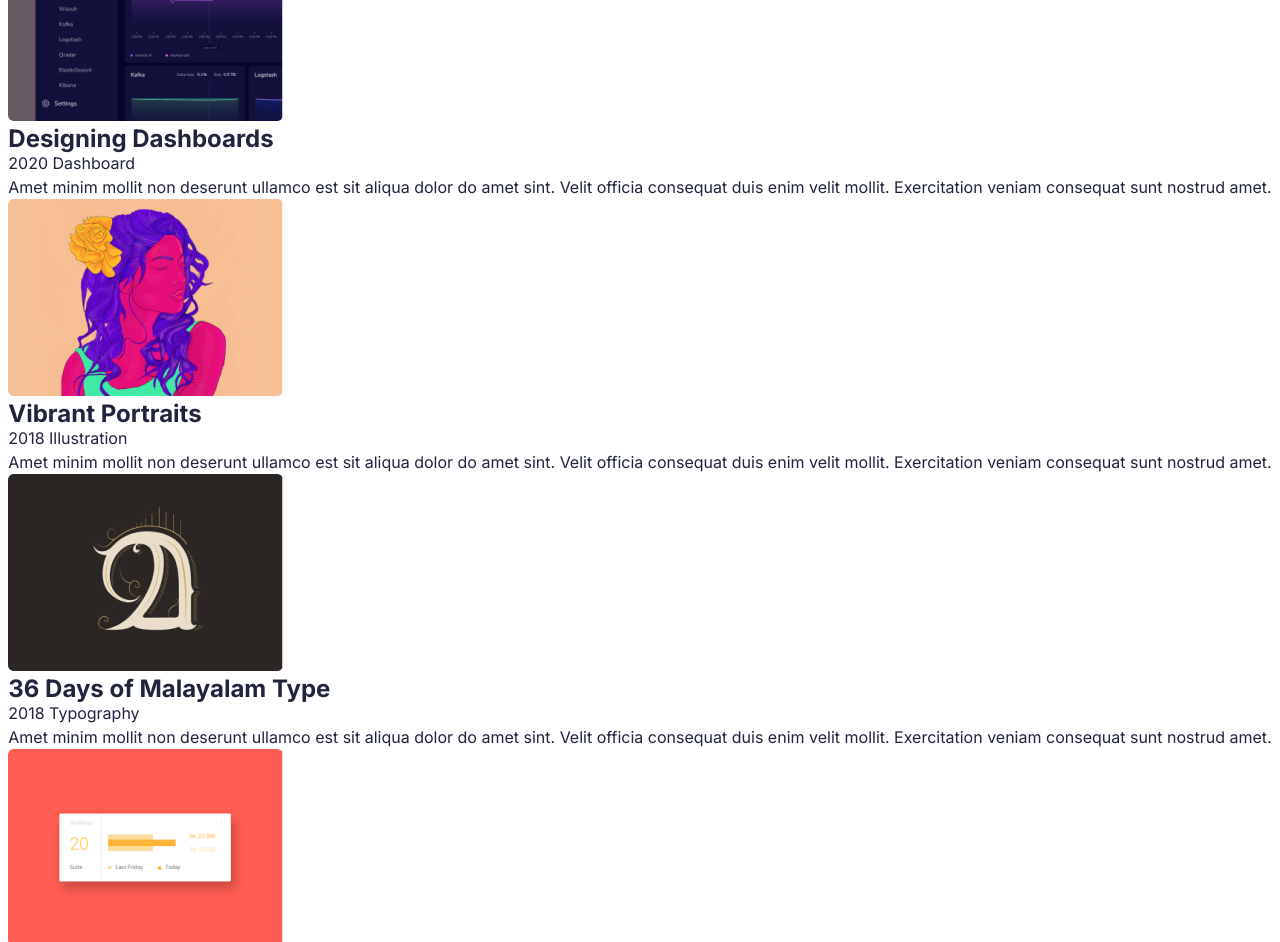
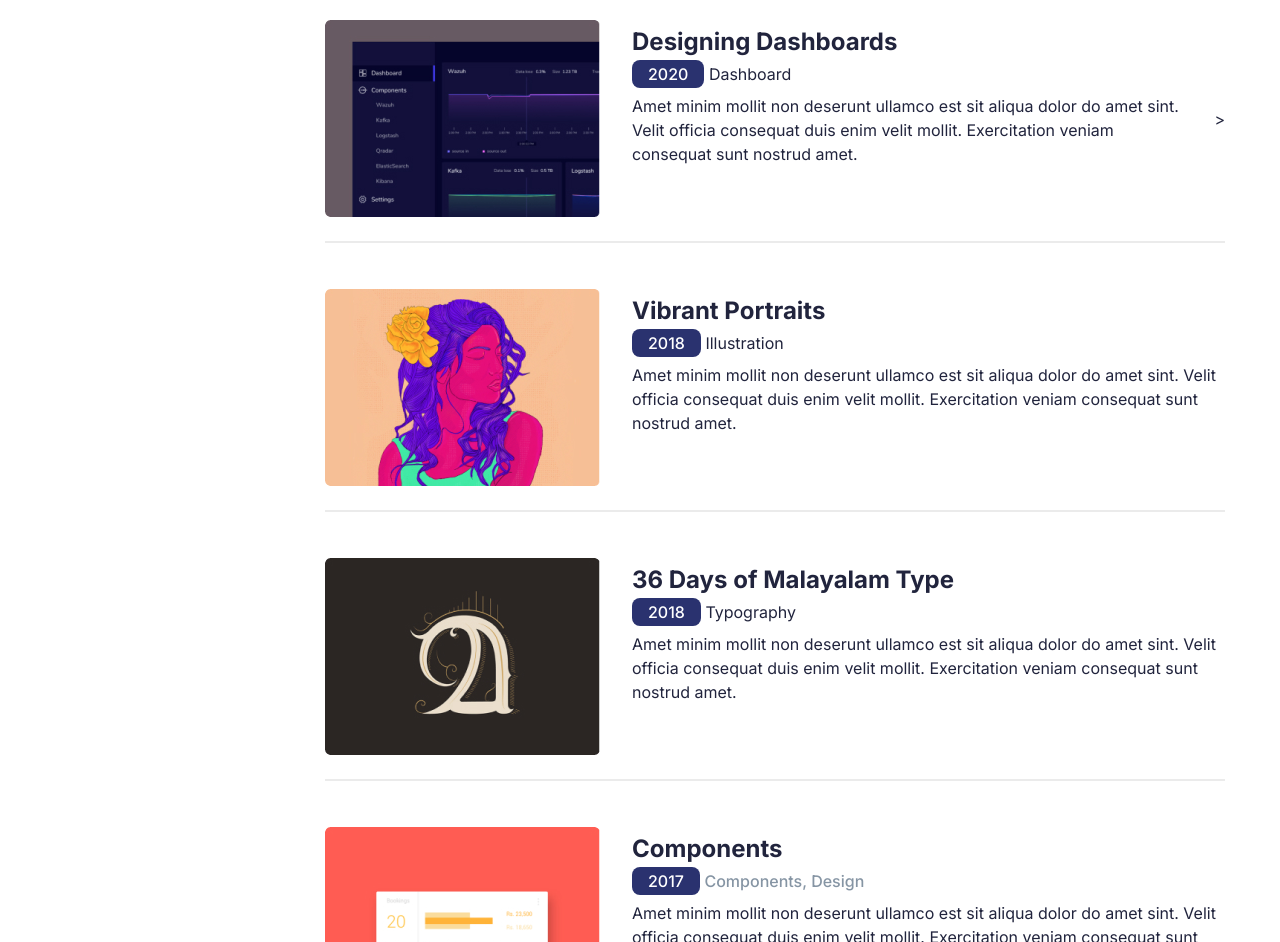
Before and after one commit to DoktorPixel/practical-examples, a plain HTML site: page 01-john-page/work.html in a window 1280 px wide. Shown: the part 210-1152 px from the top of the page. Drawn offline with Linux system fonts and the light colour scheme.

Commit message:
page complite

```diff
--- a/01-john-page/css/styles.css
+++ b/01-john-page/css/styles.css
@@ -4,3 +4,4 @@
 @import "./footer.css";
 @import "./variables.css";
 @import "./blog.css";
+@import "./work.css";
--- /dev/null
+++ b/01-john-page/css/work.css
@@ -0,0 +1,51 @@
+.work-title-container {
+    display: flex;
+    flex-direction: row;
+    padding: 40px 0px 16px 16px;
+    gap: 10px;
+    margin-left: 270px;
+    width: 900px;
+    height: 96px;
+
+}
+
+.work-title {
+
+    font-weight: 700;
+    font-size: 40px;
+    line-height: 40px;
+
+}
+
+.work-examples {
+    display: flex;
+    flex-direction: column;
+    align-items: flex-start;
+    padding: 0px;
+    gap: 24px;
+    width: 900px;
+
+    margin-left: 270px;
+}
+
+.work-item {
+    display: flex;
+    flex-direction: row;
+    align-items: center;
+    padding: 16px 0px;
+    gap: 24px;
+
+    width: 900px;
+    height: 245px;
+    box-shadow: 0px 2px 0px rgba(0, 0, 0, 0.08);
+}
+
+.work-item-info {
+    display: flex;
+    flex-direction: column;
+    align-items: flex-start;
+    padding: 16px 8px;
+    gap: 8px;
+    width: 601px;
+    height: 210px;
+}
--- a/01-john-page/work.html
+++ b/01-john-page/work.html
@@ -30,59 +30,78 @@
         </nav>
       </header>
       <main>
-        <h1>Work</h1>
-        <ul>
-          <li>
+        <div class="work-title-container">
+          <h1 class="work-title">Work</h1>
+        </div>
+        <ul class="work-examples">
+          <li class="work-item">
             <img
               src="./images/dashboard.jpg"
               alt="Designing Dashboards"
               width="275px"
             />
+            <div class="work-item-info">
               <h2>Designing Dashboards</h2>
-            <span>2020</span> <span>Dashboard</span>
+              <p>
+                <span class="features-years">2020</span> <span>Dashboard</span>
+              </p>
               <p>
                 Amet minim mollit non deserunt ullamco est sit aliqua dolor do
                 amet sint. Velit officia consequat duis enim velit mollit.
                 Exercitation veniam consequat sunt nostrud amet.
               </p>
+            </div>
+            >
           </li>
-          <li>
+          <li class="work-item">
             <img
               src="./images/vibrant-portrait.jpg"
               alt="Vibrant Portraits"
               width="275px"
             />
+            <div class="work-item-info">
               <h2>Vibrant Portraits</h2>
-            <span>2018</span> <span>Illustration</span>
+              <p>
+                <span class="features-years">2018</span>
+                <span>Illustration</span>
+              </p>
               <p>
                 Amet minim mollit non deserunt ullamco est sit aliqua dolor do
                 amet sint. Velit officia consequat duis enim velit mollit.
                 Exercitation veniam consequat sunt nostrud amet.
               </p>
+            </div>
           </li>
-          <li>
+          <li class="work-item">
             <img
               src="./images/36-Days.jpg"
               alt="36 Days of Malayalam Type"
               width="275"
             />
+            <div class="work-item-info">
               <h2>36 Days of Malayalam Type</h2>
-            <span>2018</span> <span>Typography</span>
+              <p>
+                <span class="features-years">2018</span> <span>Typography</span>
+              </p>
               <p>
                 Amet minim mollit non deserunt ullamco est sit aliqua dolor do
                 amet sint. Velit officia consequat duis enim velit mollit.
                 Exercitation veniam consequat sunt nostrud amet.
               </p>
+            </div>
           </li>
-          <li>
+          <li class="work-item">
             <img src="./images/Components.jpg" alt="Components" width="275" />
+            <div class="work-item-info">
               <h2>Components</h2>
-            <span>2070</span> <span>Components, Design</span>
+<p>              <span class="features-years">2017</span>
+  <span class="post-info">Components, Design</span></p>
               <p>
                 Amet minim mollit non deserunt ullamco est sit aliqua dolor do
                 amet sint. Velit officia consequat duis enim velit mollit.
                 Exercitation veniam consequat sunt nostrud amet.
               </p>
+            </div>
           </li>
         </ul>
       </main>
```
Lines whose indentation alone changed are shown as unchanged.
